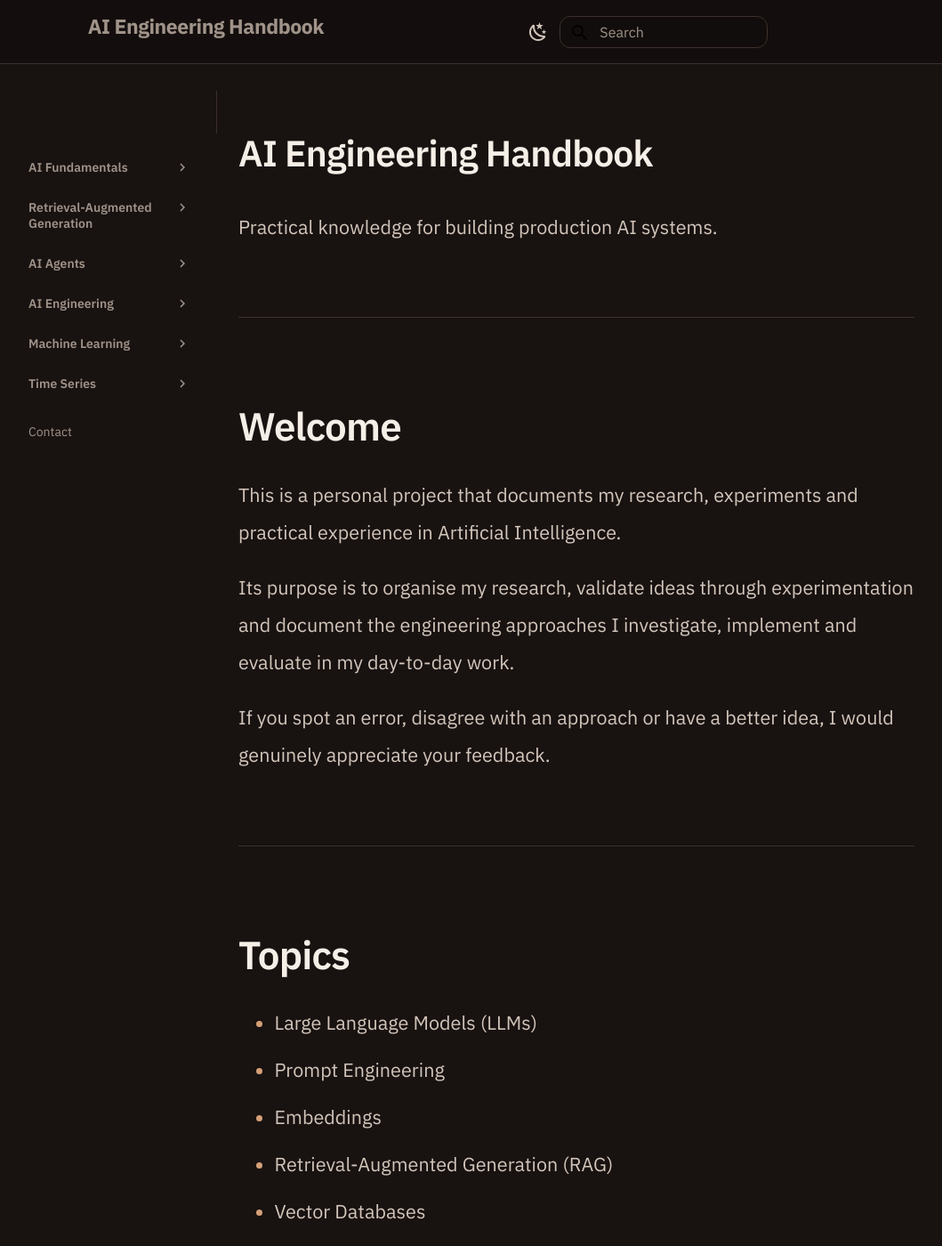
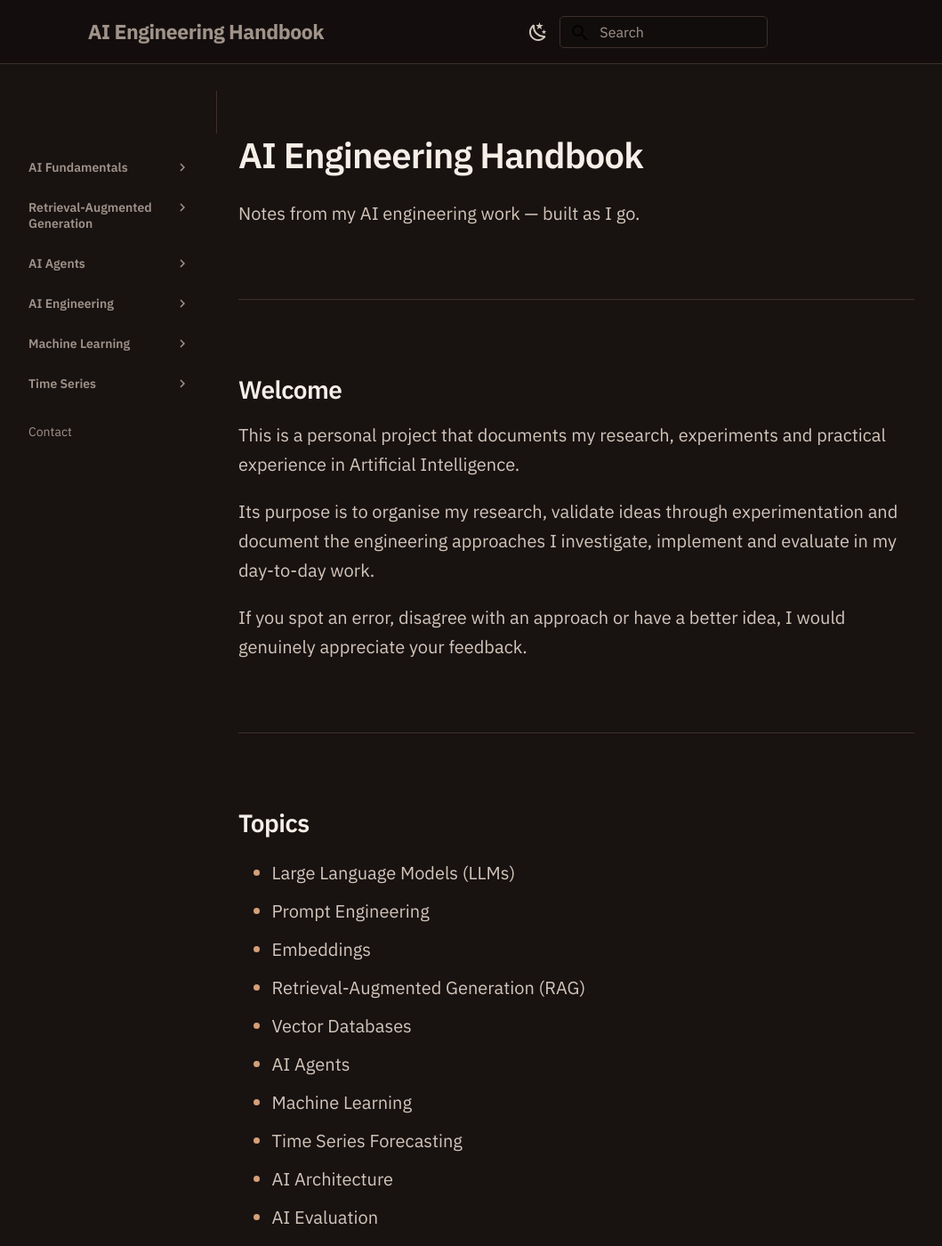
Before and after one commit to mimitheone/milenageorgieva.tech, an MkDocs documentation site: the page built from docs/index.md, in a window 1280 px wide and 1400 px high. Shown: the whole window at 89% size, without its empty margins (28-1087 px from the left). Built offline with MkDocs 1.6.1 and Material for MkDocs 9.7.7, drawn with Linux system fonts in a browser that asks for light colours; comment, search, counter and statistics services are not loaded.

Commit message:
Simplify theme styling and update homepage tagline for work-in-progress tone.

```diff
--- a/docs/index.md
+++ b/docs/index.md
@@ -1,6 +1,6 @@
 # AI Engineering Handbook
 
-Practical knowledge for building production AI systems.
+Notes from my AI engineering work — built as I go.
 
 ---
 
--- a/docs/stylesheets/contact-form.css
+++ b/docs/stylesheets/contact-form.css
@@ -33,7 +33,7 @@
     box-sizing: border-box;
     padding: 0.75rem 0.9rem;
     border: 1px solid #3c302b;
-    border-radius: 10px;
+    border-radius: var(--radius, 5px);
     background: #231c1a;
     color: #f5efe8;
     font-family: "IBM Plex Sans", sans-serif;
@@ -65,7 +65,7 @@
     padding: 0.85rem 1rem;
     margin-bottom: 1rem;
     border: 1px solid rgba(212, 160, 120, 0.35);
-    border-radius: 10px;
+    border-radius: var(--radius, 5px);
     background: rgba(212, 160, 120, 0.1);
     color: #f5efe8;
 }
--- a/docs/stylesheets/extra.css
+++ b/docs/stylesheets/extra.css
@@ -26,7 +26,7 @@
        --accent: #d4a078;
        --accent-hover: #e9b892;
 
-       --radius: 14px;
+       --radius: 5px;
    }
 
    /* ==========================================================
@@ -58,11 +58,9 @@
 
    .md-header {
 
-       background: rgba(24,18,17,.95);
+       background: var(--bg2);
 
        border-bottom:1px solid var(--border);
-
-       backdrop-filter: blur(12px);
 
        box-shadow:none;
    }
@@ -141,8 +139,6 @@
        text-decoration:none;
 
        font-size:.95rem;
-
-       transition:.25s;
    }
 
    .landing-nav nav a:hover{
@@ -190,9 +186,7 @@
 
        color:var(--muted);
 
-       border-radius:8px;
-
-       transition:.2s;
+       border-radius:var(--radius);
 
        padding:.45rem .7rem;
    }
@@ -235,9 +229,9 @@
 
        color:var(--text-soft);
 
-       font-size:1.03rem;
+       font-size:1rem;
 
-       line-height:1.9;
+       line-height:1.65;
    }
 
 .md-typeset h1{
@@ -246,15 +240,15 @@
 
     color:var(--text);
 
-    font-size:3.4rem;
+    font-size:2rem;
 
     font-weight:600;
 
-    letter-spacing:-0.025em;
+    letter-spacing:-0.02em;
 
-    line-height:1.08;
+    line-height:1.2;
 
-    margin-bottom:2rem;
+    margin-bottom:1.25rem;
 }
 
    .md-typeset h2{
@@ -267,11 +261,11 @@
 
        letter-spacing:-0.02em;
 
-       margin-top:4rem;
+       margin-top:2.5rem;
 
-       margin-bottom:1rem;
+       margin-bottom:0.75rem;
 
-       font-size:2rem;
+       font-size:1.4rem;
    }
 
    .md-typeset h3{
@@ -401,7 +395,7 @@
 
     padding:1rem 1.5rem;
 
-    border-radius:0 12px 12px 0;
+    border-radius: 0 var(--radius) var(--radius) 0;
 }
 
 /* ==========================================================
@@ -455,15 +449,13 @@
 
 .md-typeset .md-button{
 
-    border-radius:10px;
+    border-radius:var(--radius);
 
     border:1px solid var(--border);
 
     background:var(--panel);
 
     color:var(--text);
-
-    transition:.2s;
 }
 
 .md-typeset .md-button:hover{
@@ -502,7 +494,7 @@
 
     text-align: left;
 
-    font-size: clamp(2rem, 3.2vw, 2.85rem) !important;
+    font-size: 2rem !important;
 
     white-space: nowrap !important;
 
@@ -519,55 +511,17 @@
 }
 
 /* ==========================================================
-   CARDS
+   MERMAID (for future diagrams)
    ========================================================== */
 
-.cards{
-
-    display:grid;
-
-    grid-template-columns:repeat(auto-fit,minmax(260px,1fr));
-
-    gap:24px;
-
-    margin-top:70px;
+.md-typeset .mermaid {
+    background: var(--panel);
+    border: 1px solid var(--border);
+    border-radius: var(--radius);
+    padding: 1rem;
+    overflow-x: auto;
 }
 
-.card{
-
-    padding:28px;
-
-    border:1px solid var(--border);
-
-    border-radius:var(--radius);
-
-    background:var(--panel);
-
-    transition:.25s;
-}
-
-.card:hover{
-
-    border-color:var(--accent);
-
-    transform:translateY(-3px);
-}
-
-.card h3{
-
-    margin-top:0;
-
-    color:var(--text);
-
-    font-family:"IBM Plex Sans", sans-serif;
-}
-
-.card p{
-
-    text-align:left !important;
-
-    margin:0;
-}
 /* ==========================================================
    SEARCH
    ========================================================== */
@@ -578,7 +532,7 @@
 
     border: 1px solid var(--border);
 
-    border-radius: 12px;
+    border-radius: var(--radius);
 
     box-shadow: none;
 }
@@ -752,7 +706,7 @@
 
     border: 1px solid var(--border);
 
-    border-radius: 10px;
+    border-radius: var(--radius);
 
     background: var(--panel);
 
@@ -763,8 +717,6 @@
     font-size: 1rem;
 
     line-height: 1.5;
-
-    transition: border-color 0.2s ease;
 }
 
 .md-typeset .contact-form__input:focus,
@@ -805,46 +757,11 @@
 
     border: 1px solid rgba(212, 160, 120, 0.35);
 
-    border-radius: 10px;
+    border-radius: var(--radius);
 
     background: rgba(212, 160, 120, 0.1);
 
     color: var(--text);
-}
-
-/* ==========================================================
-   SCROLLBAR
-   ========================================================== */
-
-* {
-
-    scrollbar-width: thin;
-
-    scrollbar-color: var(--border) var(--bg);
-}
-
-::-webkit-scrollbar {
-
-    width: 10px;
-
-    height: 10px;
-}
-
-::-webkit-scrollbar-track {
-
-    background: var(--bg);
-}
-
-::-webkit-scrollbar-thumb {
-
-    background: var(--border);
-
-    border-radius: 999px;
-}
-
-::-webkit-scrollbar-thumb:hover {
-
-    background: var(--accent);
 }
 
 /* ==========================================================
@@ -865,19 +782,6 @@
 .md-typeset hr {
 
     border-top: 1px solid var(--border);
-}
-
-/* ==========================================================
-   TRANSITIONS
-   ========================================================== */
-
-a,
-button,
-.md-button,
-.card,
-.md-nav__link {
-
-    transition: all .22s ease;
 }
 
 /* ==========================================================
@@ -915,11 +819,6 @@ button,
         gap: 18px;
     }
 
-    .cards {
-
-        grid-template-columns: repeat(2, minmax(0,1fr));
-    }
-
     .md-sidebar--secondary {
 
         display: none;
@@ -928,21 +827,16 @@ button,
 
 @media (max-width: 700px) {
 
-    .cards {
-
-        grid-template-columns: 1fr;
-    }
-
     .md-typeset h1 {
 
-        font-size: 2.8rem;
+        font-size: 1.75rem;
     }
 
     #ai-engineering-handbook {
 
-        white-space: nowrap;
+        white-space: normal !important;
 
-        font-size: clamp(1.6rem, 5.5vw, 2.8rem);
+        font-size: 1.75rem !important;
     }
 
     .md-typeset h2 {
@@ -977,17 +871,6 @@ button,
 .md-header__topic:first-child {
 
     display: none;
-}
-
-/* ==========================================================
-   NICE TEXT SELECTION
-   ========================================================== */
-
-::selection {
-
-    background: rgba(212,160,120,.35);
-
-    color: white;
 }
 
 /* ==========================================================
@@ -1084,27 +967,27 @@ button,
 
 .md-typeset {
 
-    font-size: 1.08rem;
+    font-size: 1rem;
 
-    line-height: 1.95;
+    line-height: 1.65;
 }
 
 .md-typeset h2 {
 
-    font-size: 2.2rem;
+    font-size: 1.4rem;
 
-    margin-top: 4.5rem;
+    margin-top: 2.5rem;
 
-    margin-bottom: 1.25rem;
+    margin-bottom: 0.75rem;
 }
 
 .md-typeset h3 {
 
-    font-size: 1.35rem;
+    font-size: 1.15rem;
 
-    margin-top: 3rem;
+    margin-top: 1.75rem;
 
-    margin-bottom: .8rem;
+    margin-bottom: 0.5rem;
 
     font-weight: 600;
 }
@@ -1184,15 +1067,9 @@ button,
     color: var(--muted);
 
     text-decoration: none;
-
-    padding-bottom: 10px;
-
-    border-bottom: 2px solid transparent;
 }
 
 .topbar nav a:hover {
 
-    color: var(--accent);
-
-    border-color: var(--accent);
+    color: var(--text);
 }
```
